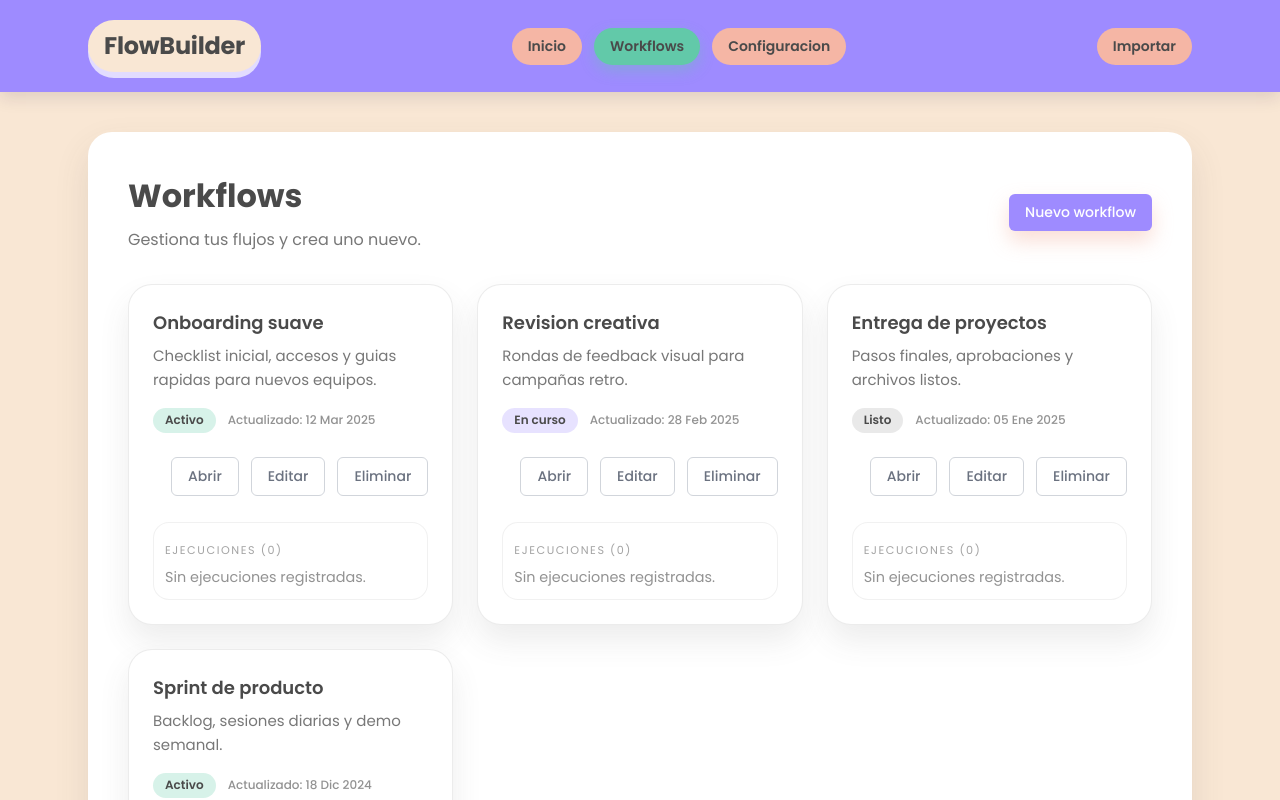
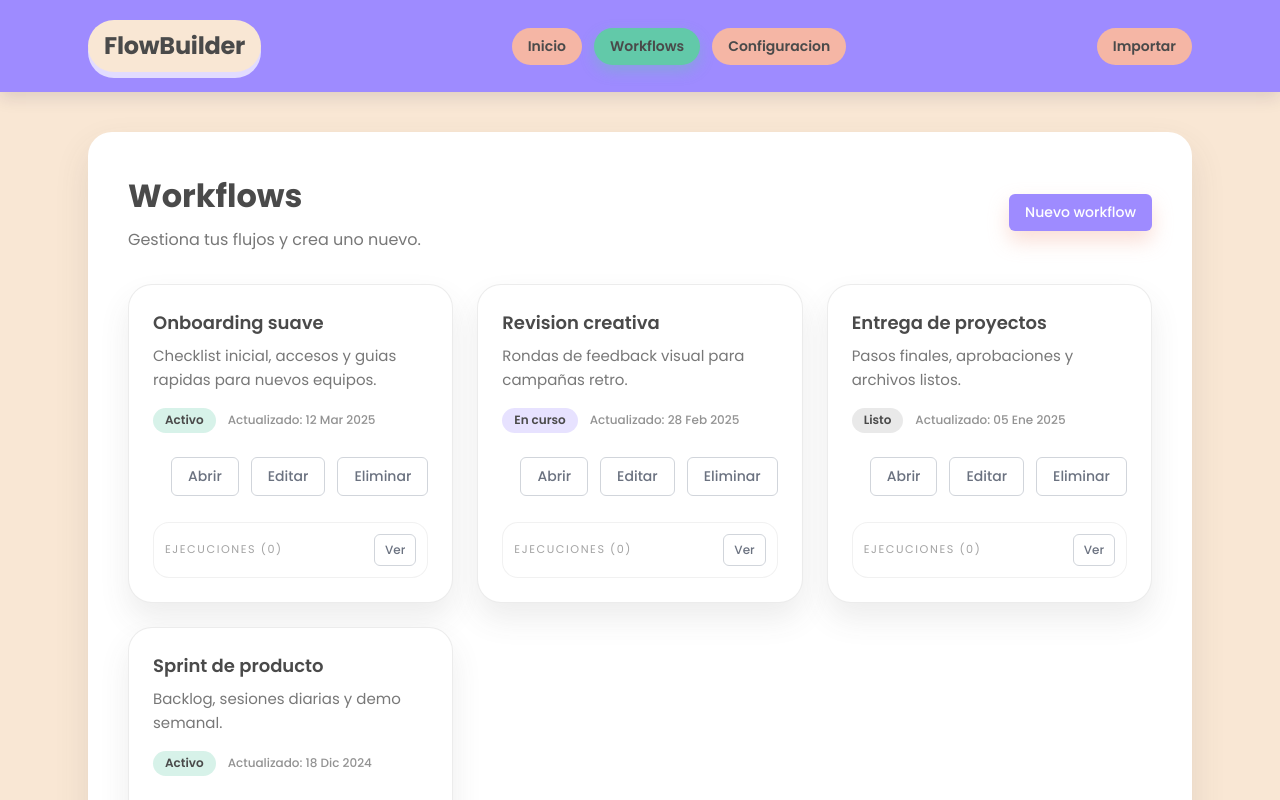
Before and after one commit to carolinardlc/flowbuilder-frontend, a Next.js app: page /workflows in a window 1280 px wide. Shown: the top 800 px of the page. Built offline with nearby package versions, Linux system fonts and the light colour scheme.

Commit message:
Implementacion detalle de ejecuciones

```diff
--- a/app/workflows/page.tsx
+++ b/app/workflows/page.tsx
@@ -19,6 +19,11 @@ const statusStyles = {
 export default function WorkflowsPage() {
   const { workflows, deleteWorkflow } = useWorkflows();
   const [executions, setExecutions] = useState<WorkflowExecutionRecord[]>([]);
+  const [expandedExecutionWorkflows, setExpandedExecutionWorkflows] = useState<
+    Record<string, boolean>
+  >({});
+  const [selectedExecution, setSelectedExecution] =
+    useState<WorkflowExecutionRecord | null>(null);
   const [workflowToDelete, setWorkflowToDelete] = useState<{
     id: string;
     name: string;
@@ -56,6 +61,13 @@ export default function WorkflowsPage() {
     if (Number.isNaN(parsedDate.getTime())) return value;
     return parsedDate.toLocaleString("es-ES");
   };
+
+  const workflowNameById = useMemo(() => {
+    return workflows.reduce<Record<string, string>>((acc, workflow) => {
+      acc[workflow.id] = workflow.name;
+      return acc;
+    }, {});
+  }, [workflows]);
 
   return (
     <Layout>
@@ -114,10 +126,35 @@ export default function WorkflowsPage() {
                   </button>
                 </div>
                 <div className="panel-card" style={{ marginTop: "10px" }}>
-                  <p className="panel-label">
+                  <div
+                    style={{
+                      display: "flex",
+                      justifyContent: "space-between",
+                      alignItems: "center",
+                      gap: "10px",
+                    }}
+                  >
+                    <p className="panel-label" style={{ margin: 0 }}>
                     Ejecuciones ({workflowExecutions.length})
                     </p>
-                  {workflowExecutions.length === 0 ? (
+                    <button
+                      type="button"
+                      className="btn-secondary"
+                      style={{ fontSize: "12px", padding: "6px 10px" }}
+                      onClick={() =>
+                        setExpandedExecutionWorkflows((prev) => ({
+                          ...prev,
+                          [workflow.id]: !prev[workflow.id],
+                        }))
+                      }
+                    >
+                      {expandedExecutionWorkflows[workflow.id]
+                        ? "Ocultar"
+                        : "Ver"}
+                    </button>
+                  </div>
+                  {expandedExecutionWorkflows[workflow.id] &&
+                    (workflowExecutions.length === 0 ? (
                       <p className="panel-empty" style={{ marginTop: "8px" }}>
                         Sin ejecuciones registradas.
                       </p>
@@ -130,13 +167,33 @@ export default function WorkflowsPage() {
                         }}
                       >
                         {workflowExecutions.slice(0, 5).map((execution) => (
-                        <li key={execution.id} style={{ fontSize: "12px" }}>
+                          <li
+                            key={execution.id}
+                            style={{
+                              fontSize: "12px",
+                              display: "flex",
+                              justifyContent: "space-between",
+                              alignItems: "center",
+                              gap: "8px",
+                              marginBottom: "4px",
+                            }}
+                          >
+                            <span>
                               {formatExecutionDate(execution.executedAt)} -{" "}
                               {execution.status === "SUCCESS" ? "OK" : "ERROR"}
+                            </span>
+                            <button
+                              type="button"
+                              className="btn-secondary"
+                              style={{ fontSize: "11px", padding: "4px 8px" }}
+                              onClick={() => setSelectedExecution(execution)}
+                            >
+                              Ver detalle
+                            </button>
                           </li>
                         ))}
                       </ul>
-                  )}
+                    ))}
                 </div>
               </article>
             );
@@ -159,6 +216,55 @@ export default function WorkflowsPage() {
             setWorkflowToDelete(null);
           }}
         />
+
+        {selectedExecution && (
+          <div className="modal-overlay" role="dialog" aria-modal="true">
+            <div className="modal-card">
+              <h2 className="workflows-title">Detalle de ejecucion</h2>
+              <div className="form-group" style={{ marginTop: "12px" }}>
+                <p className="panel-label">Execution ID</p>
+                <p className="panel-value">{selectedExecution.id}</p>
+              </div>
+              <div className="form-group" style={{ marginTop: "12px" }}>
+                <p className="panel-label">Workflow</p>
+                <p className="panel-value">
+                  {workflowNameById[selectedExecution.workflowId] ??
+                    selectedExecution.workflowId}
+                </p>
+              </div>
+              <div className="form-group" style={{ marginTop: "12px" }}>
+                <p className="panel-label">Fecha</p>
+                <p className="panel-value">
+                  {formatExecutionDate(selectedExecution.executedAt)}
+                </p>
+              </div>
+              <div className="form-group" style={{ marginTop: "12px" }}>
+                <p className="panel-label">Estado</p>
+                <p className="panel-value">
+                  {selectedExecution.status === "SUCCESS" ? "OK" : "ERROR"}
+                </p>
+              </div>
+              <div className="form-group" style={{ marginTop: "12px" }}>
+                <label className="form-label">Salida completa</label>
+                <textarea
+                  className="form-textarea"
+                  rows={10}
+                  readOnly
+                  value={selectedExecution.message}
+                />
+              </div>
+              <div className="form-actions">
+                <button
+                  type="button"
+                  className="btn-secondary"
+                  onClick={() => setSelectedExecution(null)}
+                >
+                  Cerrar
+                </button>
+              </div>
+            </div>
+          </div>
+        )}
       </section>
     </Layout>
   );
```
Lines whose indentation alone changed are shown as unchanged.
